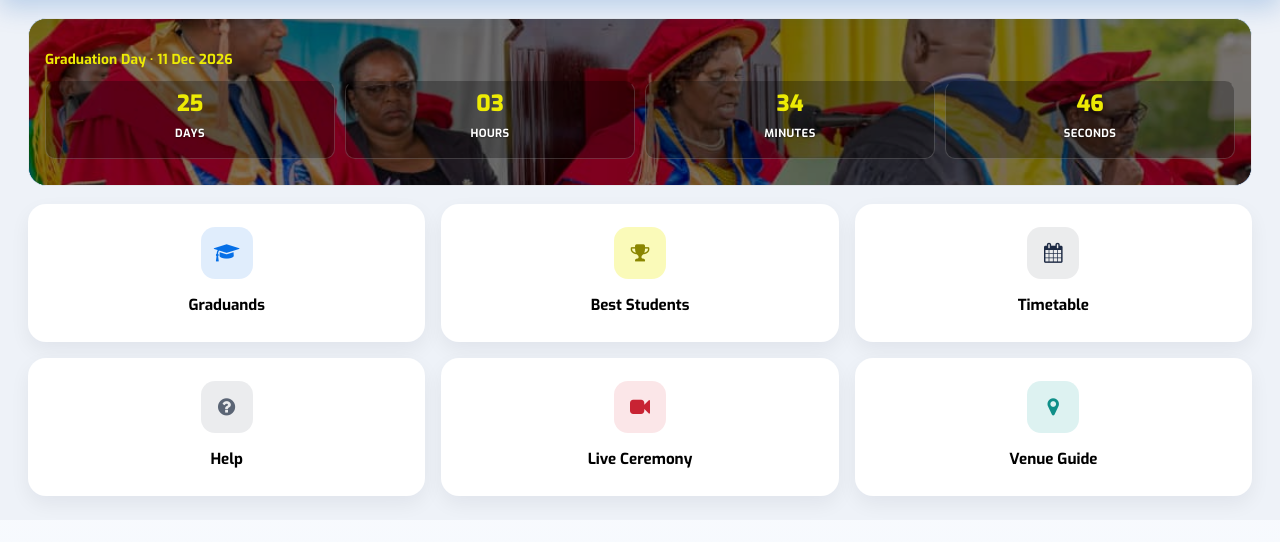
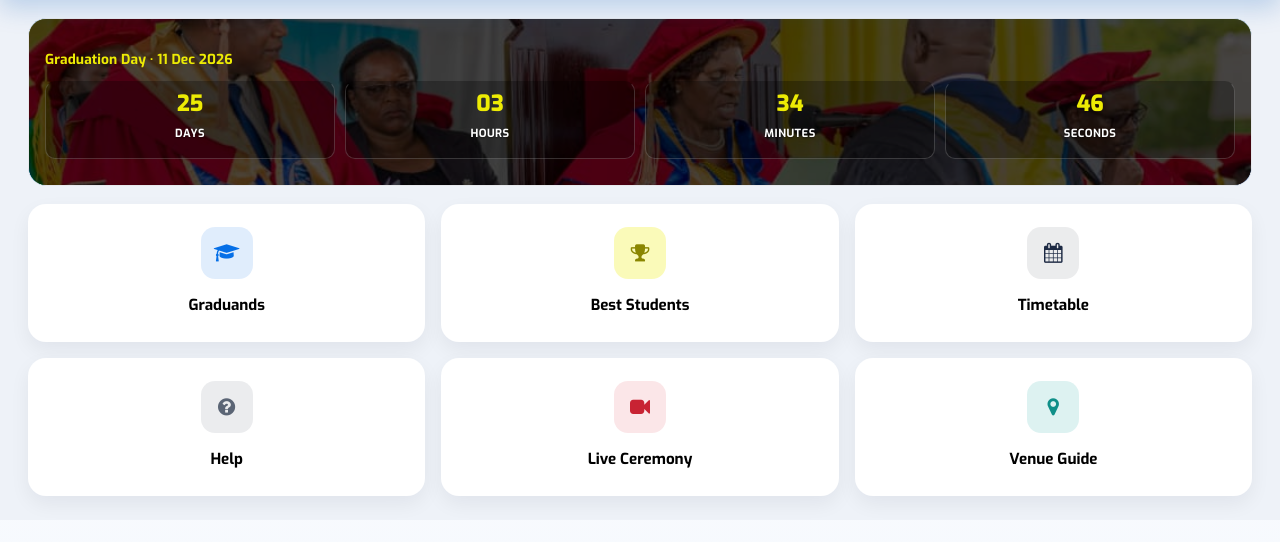
Before and after one commit to AllyProf/mocu_graduants, a Laravel app: page / in a window 1280 px wide. Shown: the part 98-640 px from the top of the page. Run offline with Laravel 12, Linux system fonts and the light colour scheme; some libraries are stand-ins or nearby versions.

Commit message:
Darken the home countdown banner black overlay for clearer text.
Co-authored-by: Cursor <cursoragent@cursor.com>

```diff
--- a/public/SmartGradu_App/assets/css/mocu-brand.css
+++ b/public/SmartGradu_App/assets/css/mocu-brand.css
@@ -535,7 +535,7 @@ body.sg-body,
 .sg-countdown-banner-shade {
 	position: absolute;
 	inset: 0;
-	background: rgba(0, 0, 0, 0.5);
+	background: rgba(0, 0, 0, 0.7);
 	pointer-events: none;
 }
 
--- a/resources/views/SmartGradu_App/layouts/app.blade.php
+++ b/resources/views/SmartGradu_App/layouts/app.blade.php
@@ -19,7 +19,7 @@
 	<link rel="stylesheet" href="{{ asset('SmartGradu_App/assets/css/fonts.css') }}">
 	<link rel="stylesheet" href="{{ asset('SmartGradu_App/assets/css/menu.css?v=20') }}">
 	<link rel="stylesheet" href="{{ asset('SmartGradu_App/assets/css/style.css?v=20') }}">
-	<link rel="stylesheet" href="{{ asset('SmartGradu_App/assets/css/mocu-brand.css?v=142') }}">
+	<link rel="stylesheet" href="{{ asset('SmartGradu_App/assets/css/mocu-brand.css?v=146') }}">
 	<link rel="stylesheet" href="{{ asset('SmartGradu_App/assets/css/responsive.css') }}">
 	<link href="https://cdn.jsdelivr.net/npm/select2@4.1.0-rc.0/dist/css/select2.min.css" rel="stylesheet">
 	@stack('styles')
```
